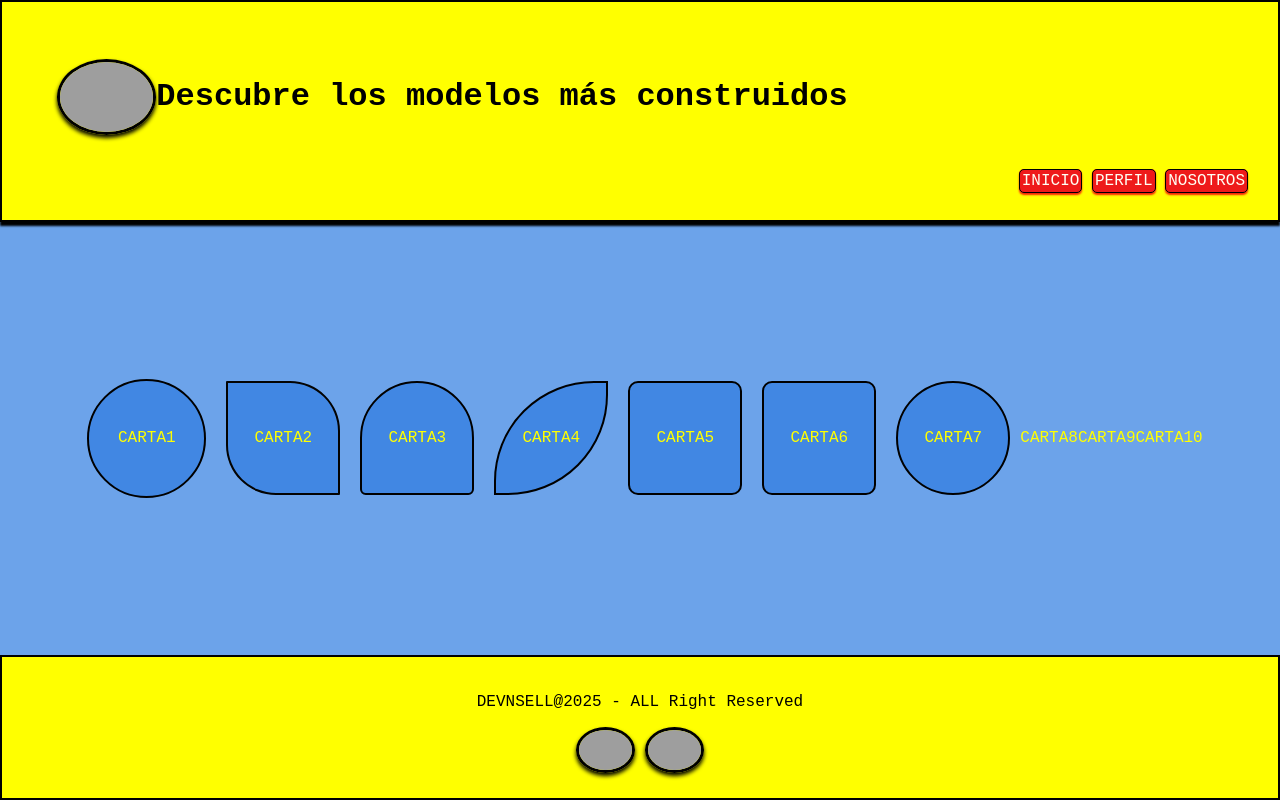
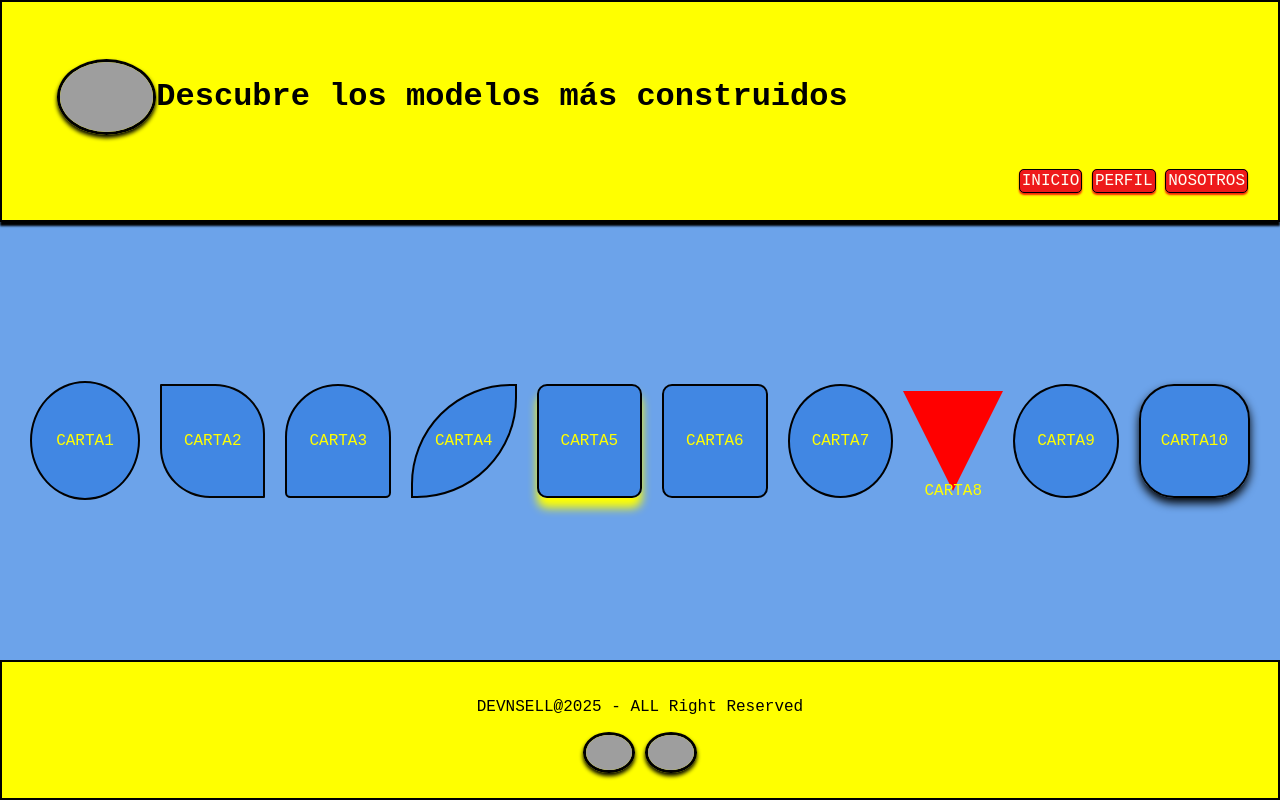
Before and after one commit to DanelCass/Efectos-2, a plain HTML site: page index.html in a window 1280 px wide. Drawn offline with Linux system fonts and the light colour scheme; grey boxes are pictures that could not be loaded.

Commit message:
Update styles.css

```diff
--- a/styles.css
+++ b/styles.css
@@ -20,6 +20,8 @@ header, footer {
 main{
     padding: 20px;
     flex-grow: 1;
+
+
 }
 .container {
      display: flex;
@@ -39,20 +41,20 @@ img {
     border: solid 3px black;
     box-shadow: 0 3px 4px rgb(0, 0, 0);
     border-radius: 50%;
-    transition: border 5s ease, box-shadow 5s ease, borde-radius 2s ease;
+    transition: border 2s ease, box-shadow 2s ease, borde-radius 2s ease;
 }
 
 img:hover {
      box-shadow: 0px 1px 1px;
-     border-radius: 2px 10px 3px 2px;
+     border-radius: 0px 10px 0px 0px;
      border: solid white;
 }
 .git {
-    height: 40px;
+    height: 35px;
 
 }
 .in {
-    height: 40px;
+    height: 35px;
 }
 header {
    top: 0;
@@ -70,6 +72,12 @@ div {
     display: flex;
     justify-content: right;
     margin: 10px;
+    transition: transform 2s ease;
+}
+nav:hover{
+   transform: scale(1.1);
+
+
 }
 a {
     background-color: rgb(238, 26, 26);
@@ -172,6 +180,7 @@ a:hover{
     border-radius: 10px 10px 10px 10px;
     margin: 10px;
     padding: 20px;
+    box-shadow: 0 10px 10px;
     transition: transform 1s ease;
 }
 
@@ -210,3 +219,48 @@ a:hover{
   transform: translateY(-10px);
   transform: translateX(-200px);
 }
+
+.circle8 {
+    width: 0;
+    height: 0;
+    border-left: 50px solid transparent;
+    border-right: 50px solid transparent;
+    border-top: 100px solid red;
+    transition: transform 2s ease;
+}
+
+.circle8:hover {
+transform: rotate(100deg);
+
+}
+
+.circle9 {
+    background-color: rgba(37, 118, 224, 0.6);
+    border: solid 2px rgb(0, 0, 0);
+    width: 70px;
+    height: 70px;
+    border-radius: 50%;
+    margin: 10px;
+    padding: 20px;
+    transition: transform 2s ease;
+}
+
+.circle9:hover {
+ transform: rotate3d(2, 2, 2, 100deg);
+}
+
+.circle10 {
+    background-color: rgba(37, 118, 224, 0.6);
+    border: solid 2px rgb(0, 0, 0);
+    width: 70px;
+    height: 70px;
+    border-radius: 35px 35px 35px 35px;
+    margin: 10px;
+    padding: 20px;
+    box-shadow: 0 5px 10px black;
+    transition: transform 2s ease;
+}
+
+.circle10:hover {
+transform: translate3d(50px, -20px, 100px);
+}
```
